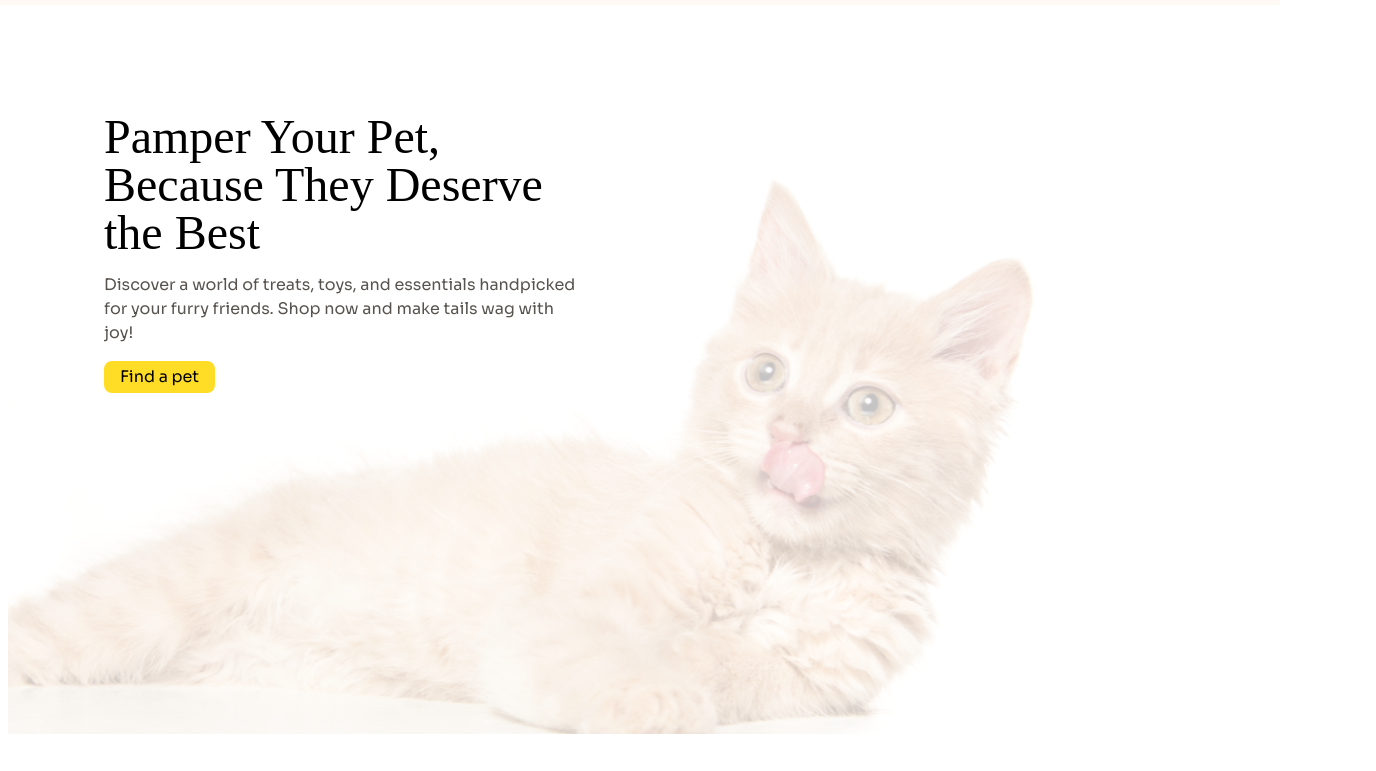
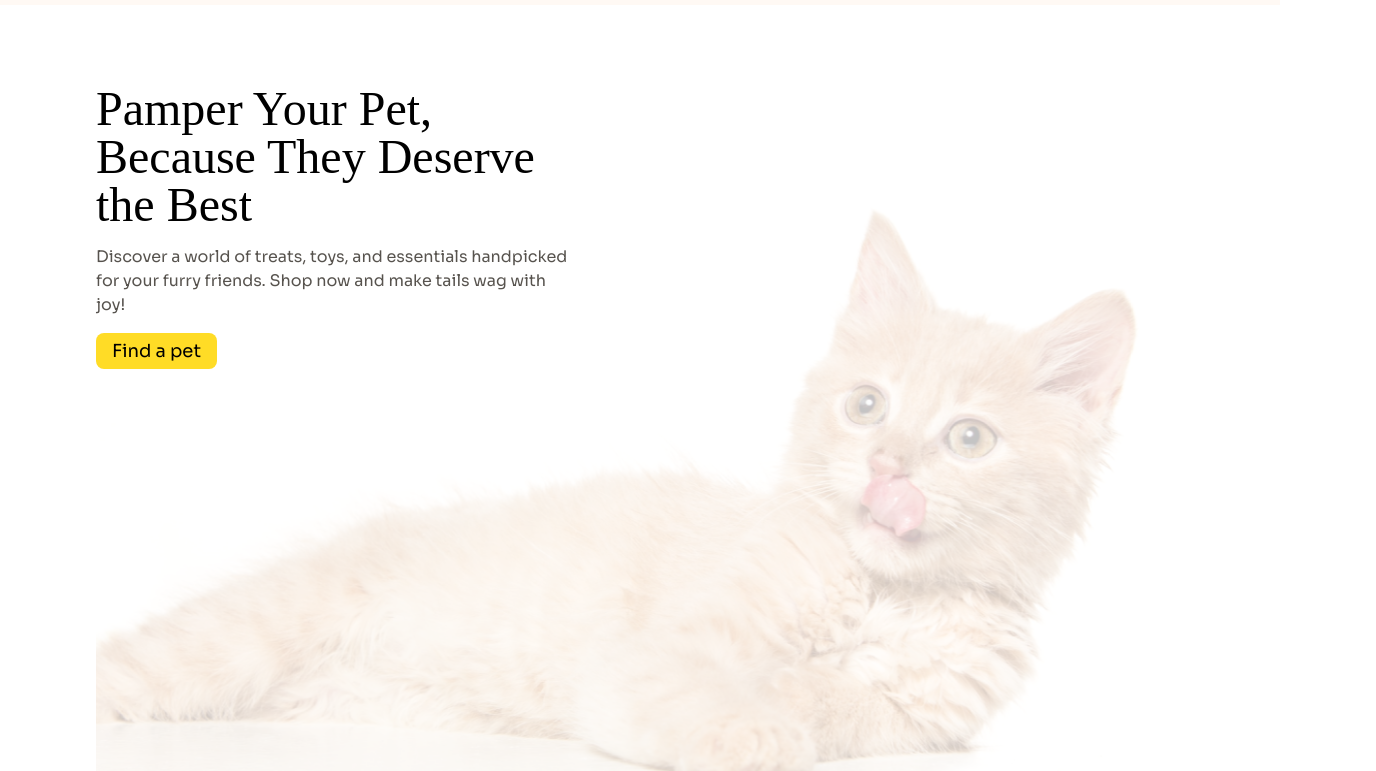
Before and after one commit to rabiul3000/pet-store, a plain HTML site: page index.html in a window 1280 px wide. Shown: the part 59-830 px from the top of the page, 1376 px wide, since content can reach past the window. Before the commit the page ends 800 px from the top, so only its background shows below. Drawn offline with nearby package versions, Linux system fonts and the light colour scheme; a web font is replaced by a local one.

Commit message:
some bad code removed

```diff
--- a/index.html
+++ b/index.html
@@ -105,9 +105,9 @@
 
 			<!-- banner section start -->
 			<section
-				class="banner relative px-2 pt-3 flex flex-col lg:flex-col lg:container mx-auto bg-contain"
+				class="banner relative flex flex-col lg:flex-col mx-4 lg:container lg:mx-24"
 			>
-				<div class="lg:p-24 flex flex-col gap-4 lg:absolute">
+				<div class="lg:top-20 flex flex-col gap-4 lg:absolute">
 					<h1 class="font-adlam text-2xl lg:text-5xl z-10">
 						Pamper Your Pet,<br />
 						Because They Deserve <br />
@@ -117,15 +117,24 @@
 						Discover a world of treats, toys, and essentials handpicked for your
 						furry friends. Shop now and make tails wag with joy!
 					</p>
-					<button class="w-fit px-4 py-1 rounded-lg bg-[#ffdc26] z-10">
+					<button
+						class="w-fit lg:text-lg text-xs px-4 py-1 rounded-lg bg-[#ffdc26] z-10"
+					>
 						Find a pet
 					</button>
 				</div>
-				<div class="-mt-20 lg:mt-0 overflow-hidden">
+
+				<div class="-mt-20 lg:mt-10 overflow-hidden">
 					<img class="slide" src="./media/cat-big.png" alt="cat-img" />
 				</div>
 			</section>
 			<!-- banner section end -->
+
+			<!-- categories section -->
+			<section class="container lg:mx-24">
+
+			</section>
+			<!-- categories section -->
 		</main>
 	</body>
 </html>
```
